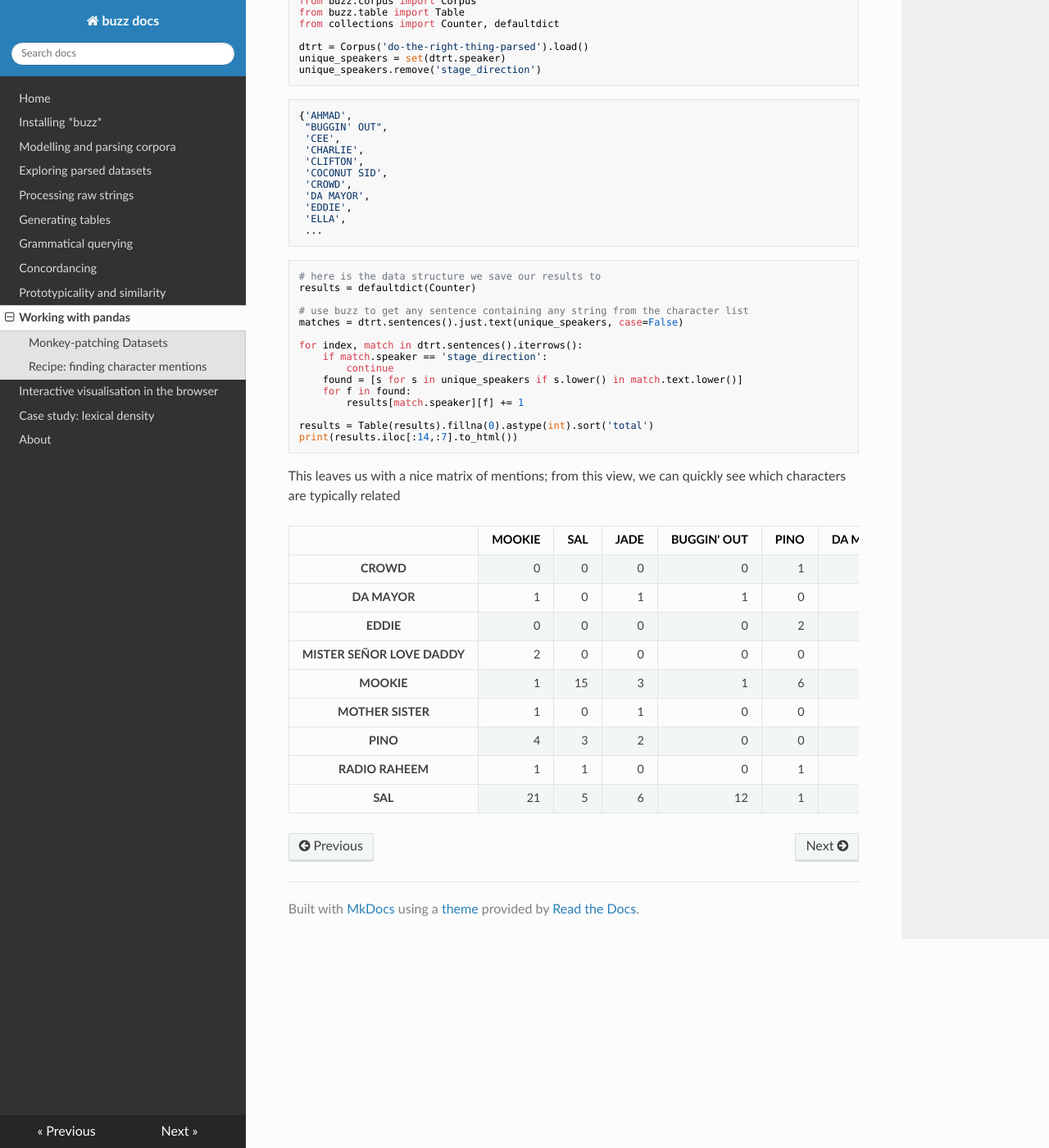
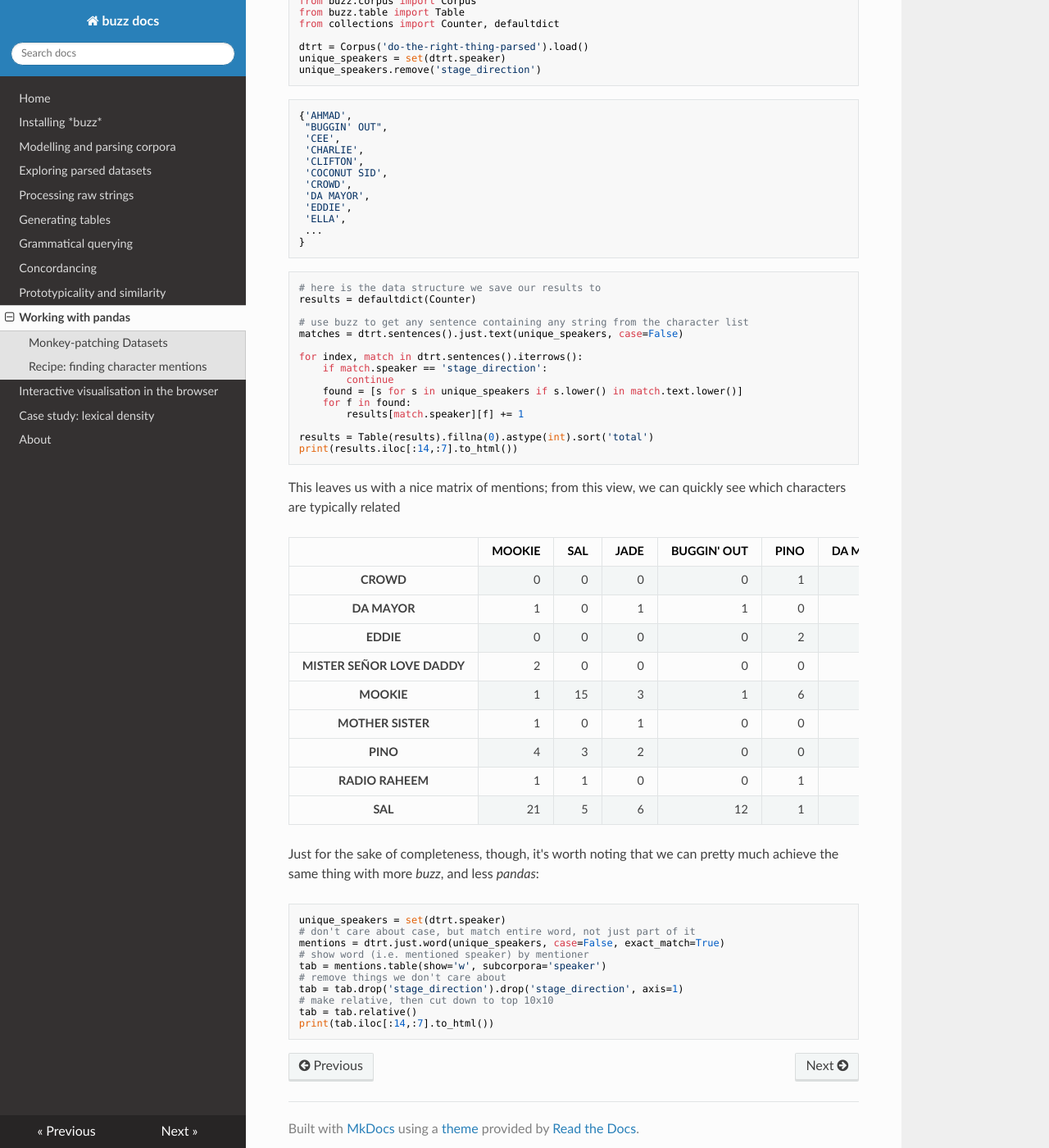
Before and after one commit to interrogator/buzz, an MkDocs documentation site: the page built from docs/pandas.md, in a window 1280 px wide and 1400 px high, scrolled down 834 px. Shown: the whole window at 82% size. Built offline with MkDocs 1.6.1, drawn with Linux system fonts in a browser that asks for light colours; nearby versions of some CDN libraries; some of the changed text lies outside the part shown.

Commit message:
gonna figure out entities now

````diff
--- a/docs/pandas.md
+++ b/docs/pandas.md
@@ -24,7 +24,7 @@ preprocessed = Corpus('path/to/corpus').load().no_punct()
 
 ## Recipe: finding character mentions
 
-In *Do the right thing*, as in any film, characters refer to other characters by name. It's interesting to compare who is mentioned, how often, and whether or not mentions are proportional to the amount of lines the character has. Let's investigate this using buzz and pandas.
+In *Do the right thing*, as in any film, characters refer to other characters by name. It's interesting to compare who is mentioned, how often, and whether or not mentions are proportional to the amount of lines the character has. Let's investigate this using buzz, combined with some pandas.
 
 First, we load in our data, and pull out the speakers' names.
 
@@ -50,6 +50,7 @@ unique_speakers.remove('stage_direction')
  'EDDIE',
  'ELLA',
  ...
+}
 ```
 
 ```python
@@ -178,3 +179,18 @@ This leaves us with a nice matrix of mentions; from this view, we can quickly se
     </tr>
   </tbody>
 </table>
+
+Just for the sake of completeness, though, it's worth noting that we can pretty much achieve the same thing with more *buzz*, and less *pandas*:
+
+```python
+unique_speakers = set(dtrt.speaker)
+# don't care about case, but match entire word, not just part of it
+mentions = dtrt.just.word(unique_speakers, case=False, exact_match=True)
+# show word (i.e. mentioned speaker) by mentioner
+tab = mentions.table(show='w', subcorpora='speaker')
+# remove things we don't care about
+tab = tab.drop('stage_direction').drop('stage_direction', axis=1)
+# make relative, then cut down to top 10x10
+tab = tab.relative()
+print(tab.iloc[:14,:7].to_html())
+```
````
Also changed, not shown: 2 other files.
